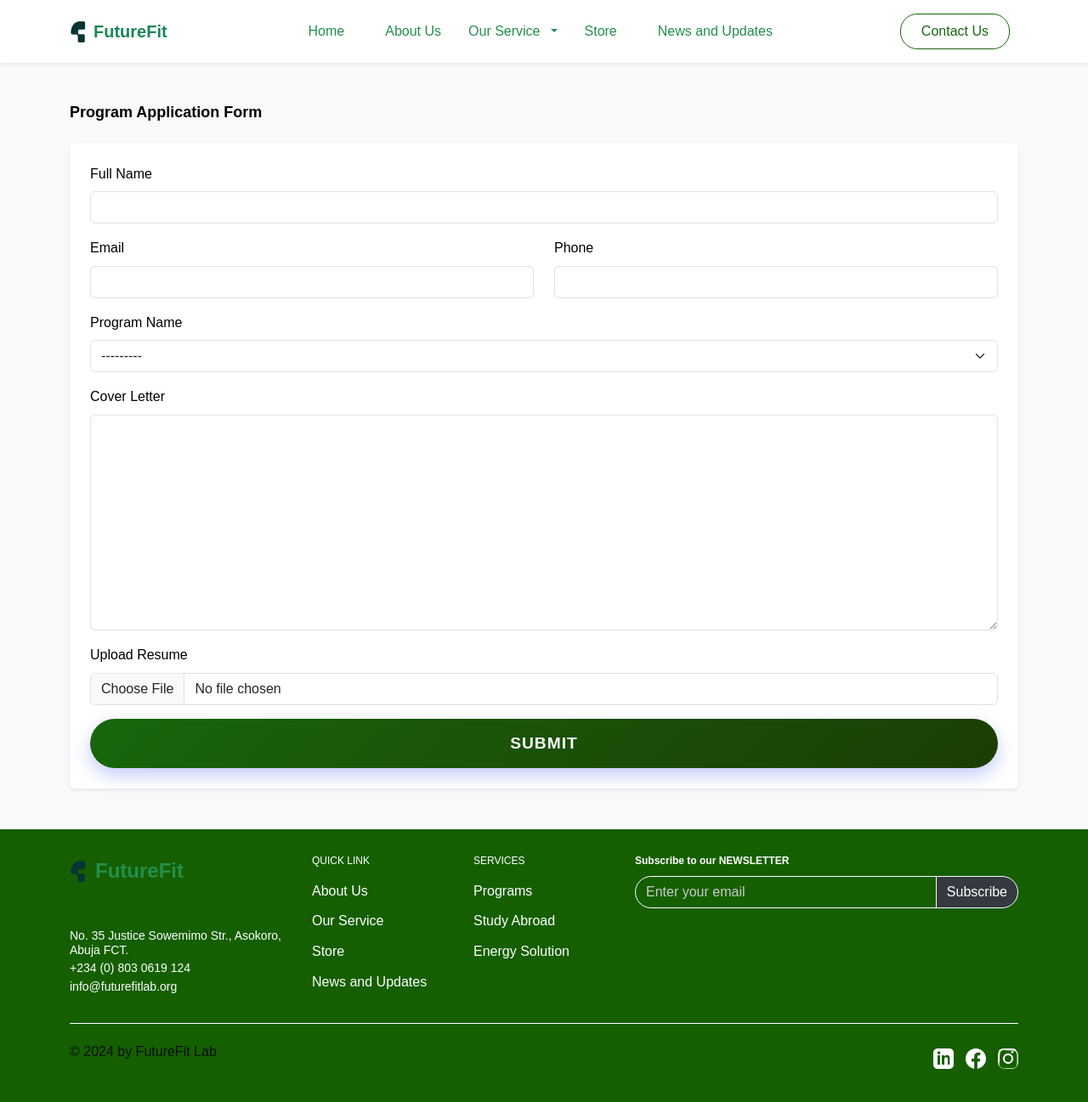
After one commit to FutureFit-Innovation-Lab/fflsite, a Django app: page /apply/ in a window 1280 px wide. The commit adds this page. Shown: the whole page at 85% size. Run offline with Django 5.2, Linux system fonts and the light colour scheme; some libraries are stand-ins or nearby versions.

Commit message:
latest commit

```diff
--- a/futurefit/Future/FutureApp/admin.py
+++ b/futurefit/Future/FutureApp/admin.py
@@ -1,10 +1,11 @@
 from django.contrib import admin
-from .models import NewsUpdate, NewsletterSubscription, ContactUs, Store, StudyAbroadFormSubmission, GetInTouchFormSubmission
+from .models import NewsUpdate, NewsletterSubscription, ContactUs, Store, StudyAbroadFormSubmission, GetInTouchFormSubmission, ProgramApplication
 
 admin.site.register(NewsUpdate)
 admin.site.register(NewsletterSubscription)
 admin.site.register(StudyAbroadFormSubmission)
 admin.site.register(GetInTouchFormSubmission)
+admin.site.register(ProgramApplication)
 @admin.register(ContactUs)
 class ContactAdmin(admin.ModelAdmin):
     list_display = ('first_name', 'last_name', 'email', 'created_at')
--- a/futurefit/Future/FutureApp/forms.py
+++ b/futurefit/Future/FutureApp/forms.py
@@ -1,5 +1,5 @@
 from django import forms
-from .models import NewsletterSubscription, ContactUs, StudyAbroadFormSubmission, GetInTouchFormSubmission
+from .models import NewsletterSubscription, ContactUs, StudyAbroadFormSubmission, GetInTouchFormSubmission, ProgramApplication
 
 class NewsletterSubscriptionForm(forms.ModelForm):
     class Meta:
@@ -55,3 +55,13 @@ class GetInTouchForm(forms.ModelForm):
     class Meta:
         model = GetInTouchFormSubmission
         fields = ['first_name', 'last_name', 'email', 'country_code', 'phone_number', 'purpose', 'message']
+
+class ProgramApplicationForm(forms.ModelForm):
+    def __init__(self, *args, **kwargs):
+        super().__init__(*args, **kwargs)
+        # Add placeholder/empty label for dropdown
+        self.fields['program_name'].empty_label = "Select a program..."
+
+    class Meta:
+        model = ProgramApplication
+        fields = ['full_name', 'email', 'phone', 'program_name', 'cover_letter', 'resume']
--- a/futurefit/Future/FutureApp/models.py
+++ b/futurefit/Future/FutureApp/models.py
@@ -85,6 +85,12 @@ LEVEL_OF_STUDY_CHOICES = [
     ('PhD', 'PhD'),
 ]
 
+PROGRAM_CHOICES = [
+        ('AI_ML', 'Artificial Intelligence (AI) and Machine Learning (ML) Essentials'),
+        ('EMBEDDED', 'Embedded System'),
+        ('3D_PRINT', '3D Design and Printing'),
+        ('PYTHON_DJANGO', 'Python and Django enabled web application for content management'),
+    ]
 
 
 class StudyAbroadFormSubmission(models.Model):
@@ -120,3 +126,17 @@ class GetInTouchFormSubmission(models.Model):
 
     def __str__(self):
         return f"{self.first_name} - {self.purpose}"
+
+
+
+class ProgramApplication(models.Model):
+    full_name = models.CharField(max_length=100)
+    email = models.EmailField()
+    phone = models.CharField(max_length=15)
+    program_name = models.CharField(max_length=50, choices=PROGRAM_CHOICES)
+    cover_letter = models.TextField(blank=True, null=True)
+    resume = models.FileField(upload_to='resumes/')
+    submitted_at = models.DateTimeField(auto_now_add=True)
+
+    def __str__(self):
+        return f"{self.full_name} - {self.program_name}"
--- a/futurefit/Future/FutureApp/templates/FutureApp/ai.html
+++ b/futurefit/Future/FutureApp/templates/FutureApp/ai.html
@@ -255,7 +255,7 @@
                         </ul>
 
                         <div class="text-center mt-4">
-                            <button class="btn apply-btn">Apply</button>
+                            <a href="{% url 'apply_program' %}" class="btn apply-btn">Apply</a>
                         </div>
                     </div>
                 </div>
--- a/futurefit/Future/FutureApp/templates/FutureApp/emb.html
+++ b/futurefit/Future/FutureApp/templates/FutureApp/emb.html
@@ -259,7 +259,7 @@
                         </ul>
 
                         <div class="text-center mt-4">
-                            <button class="btn apply-btn">Apply</button>
+                             <a href="{% url 'apply_program' %}" class="btn apply-btn">Apply</a>
                         </div>
                     </div>
                 </div>
--- /dev/null
+++ b/futurefit/Future/FutureApp/templates/FutureApp/program_application.html
@@ -0,0 +1,80 @@
+{% extends 'FutureApp/base.html' %}
+{% load static %}
+{% load widget_tweaks %}
+{% block content %}
+
+<html>
+<head>
+
+    <style>
+        .fade-out {
+            opacity: 0 !important;
+            transition: opacity 1s ease-out;
+        }
+    </style>
+</head>
+<body class="bg-light">
+<div class="container mt-5 mb-5">
+    <h2 class="mb-4">Program Application Form</h2>
+
+    {% if success %}
+        <div id="success-alert" class="alert alert-success" role="alert">
+            ✅ Your application was submitted successfully!
+        </div>
+    {% endif %}
+
+    <form method="post" enctype="multipart/form-data" id="registrationForm" class="bg-white p-4 rounded shadow-sm">
+        {% csrf_token %}
+
+        {% if form.non_field_errors %}
+            <div class="alert alert-danger">{{ form.non_field_errors }}</div>
+        {% endif %}
+
+        <div class="mb-3">
+            <label for="{{ form.full_name.id_for_label }}" class="form-label">Full Name</label>
+            {{ form.full_name|add_class:"form-control" }}
+        </div>
+
+        <div class="row mb-3">
+            <div class="col-md-6">
+                <label for="{{ form.email.id_for_label }}" class="form-label">Email</label>
+                {{ form.email|add_class:"form-control" }}
+            </div>
+            <div class="col-md-6">
+                <label for="{{ form.phone.id_for_label }}" class="form-label">Phone</label>
+                {{ form.phone|add_class:"form-control" }}
+            </div>
+        </div>
+
+        <div class="mb-3">
+            <label for="{{ form.program_name.id_for_label }}" class="form-label">Program Name</label>
+                {{ form.program_name|add_class:"form-select" }}
+        </div>
+
+        <div class="mb-3">
+            <label for="{{ form.cover_letter.id_for_label }}" class="form-label">Cover Letter</label>
+            {{ form.cover_letter|add_class:"form-control" }}
+        </div>
+
+        <div class="mb-3">
+            <label for="{{ form.resume.id_for_label }}" class="form-label">Upload Resume</label>
+            {{ form.resume|add_class:"form-control" }}
+        </div>
+
+        <button type="submit" class="btn apply-btn w-100" >Submit</button>
+    </form>
+</div>
+
+<script>
+    window.onload = function () {
+        const alertBox = document.getElementById('success-alert');
+        if (alertBox) {
+            setTimeout(() => {
+                alertBox.classList.add('fade-out');
+            }, 5000);
+        }
+    };
+</script>
+</body>
+</html>
+{% endblock %}
--- a/futurefit/Future/FutureApp/templates/FutureApp/python.html
+++ b/futurefit/Future/FutureApp/templates/FutureApp/python.html
@@ -259,7 +259,7 @@
                         </ul>
 
                         <div class="text-center mt-4">
-                            <button class="btn apply-btn">Apply</button>
+                             <a href="{% url 'apply_program' %}" class="btn apply-btn">Apply</a>
                         </div>
                     </div>
                 </div>
--- a/futurefit/Future/FutureApp/templates/FutureApp/three_d.html
+++ b/futurefit/Future/FutureApp/templates/FutureApp/three_d.html
@@ -236,7 +236,7 @@
                         </ul>
 
                         <div class="text-center mt-4">
-                            <button class="btn apply-btn">Apply</button>
+                             <a href="{% url 'apply_program' %}" class="btn apply-btn">Apply</a>
                         </div>
                     </div>
                 </div>
--- a/futurefit/Future/FutureApp/urls.py
+++ b/futurefit/Future/FutureApp/urls.py
@@ -1,6 +1,6 @@
 from django.urls import path
 from . import views
-from .views import contact_view
+from .views import contact_view, apply_program
 
 urlpatterns = [
     path('', views.home_view, name='home'),
@@ -23,4 +23,5 @@ urlpatterns = [
     path('emb/', views.emb, name='emb'),
     path('three_d/', views.three_d, name='three_d'),
     path('python/', views.python_page, name='python'),
+    path('apply/', apply_program, name='apply_program'),
 ]
--- a/futurefit/Future/FutureApp/views.py
+++ b/futurefit/Future/FutureApp/views.py
@@ -1,7 +1,7 @@
 # Create your views here.
 from django.shortcuts import render
-from .models import NewsUpdate,NewsletterSubscription,ContactUs, Store, StudyAbroadFormSubmission, GetInTouchFormSubmission
-from .forms import ContactUsForm,NewsletterSubscriptionForm, StudyAbroadForm, GetInTouchForm
+from .models import NewsUpdate,NewsletterSubscription,ContactUs, Store, StudyAbroadFormSubmission, GetInTouchFormSubmission, ProgramApplication
+from .forms import ContactUsForm,NewsletterSubscriptionForm, StudyAbroadForm, GetInTouchForm, ProgramApplicationForm
 from django.http import JsonResponse
 from django.contrib import messages
 from django.views.generic.edit import FormView
@@ -165,8 +165,6 @@ def add_to_cart(request, item_id):
 
 
 
-
-
 def get_in_touch_view(request):
     if request.method == 'POST':
         form = GetInTouchForm(request.POST)
@@ -176,3 +174,24 @@ def get_in_touch_view(request):
     else:
         form = GetInTouchForm()
     return render(request, 'FutureApp/get_in_touch.html', {'form': form})
+
+def apply_program(request):
+    form = ProgramApplicationForm()
+    success = False
+    show_modal = False
+
+    if request.method == 'POST':
+        form = ProgramApplicationForm(request.POST, request.FILES)
+        show_modal = True  # Always show modal on POST
+        if form.is_valid():
+            form.save()
+            success = True
+            form = ProgramApplicationForm()  # Reset the form
+            # Do not show modal after success; or keep it open if you prefer
+            show_modal = True
+
+    return render(request, 'FutureApp/program_application.html', {
+        'form': form,
+        'success': success,
+        'show_modal': show_modal
+    })
```
Also changed, not shown: futurefit/Future/FutureApp/templates/FutureApp/study_abroad.html (+9 -9 lines), futurefit/Future/FutureApp/migrations/0010_programapplication.py (added), futurefit/Future/FutureApp/migrations/0011_alter_programapplication_program_name.py (added), futurefit/Future/FutureApp/static/images/future40.jpg (deleted), 4 other files.
